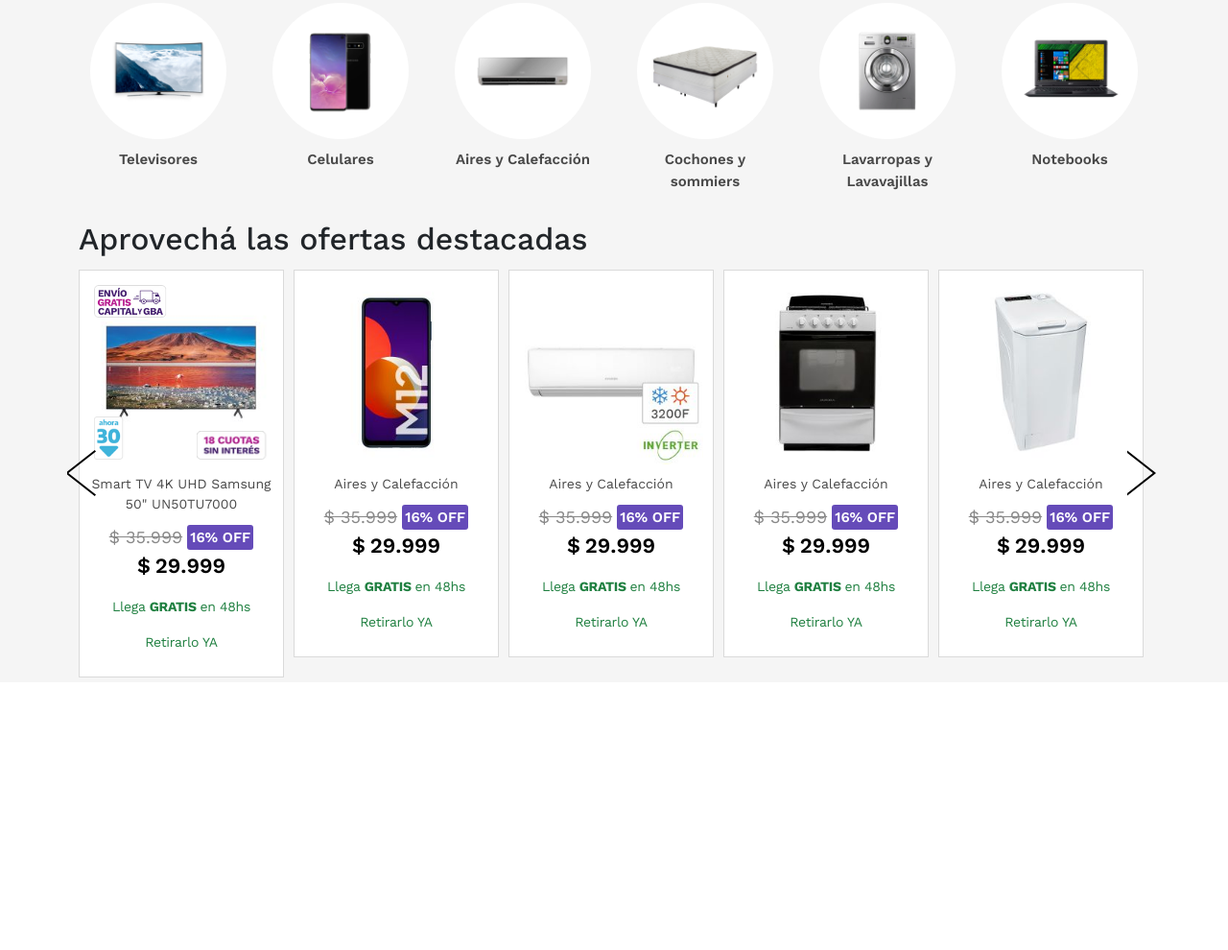
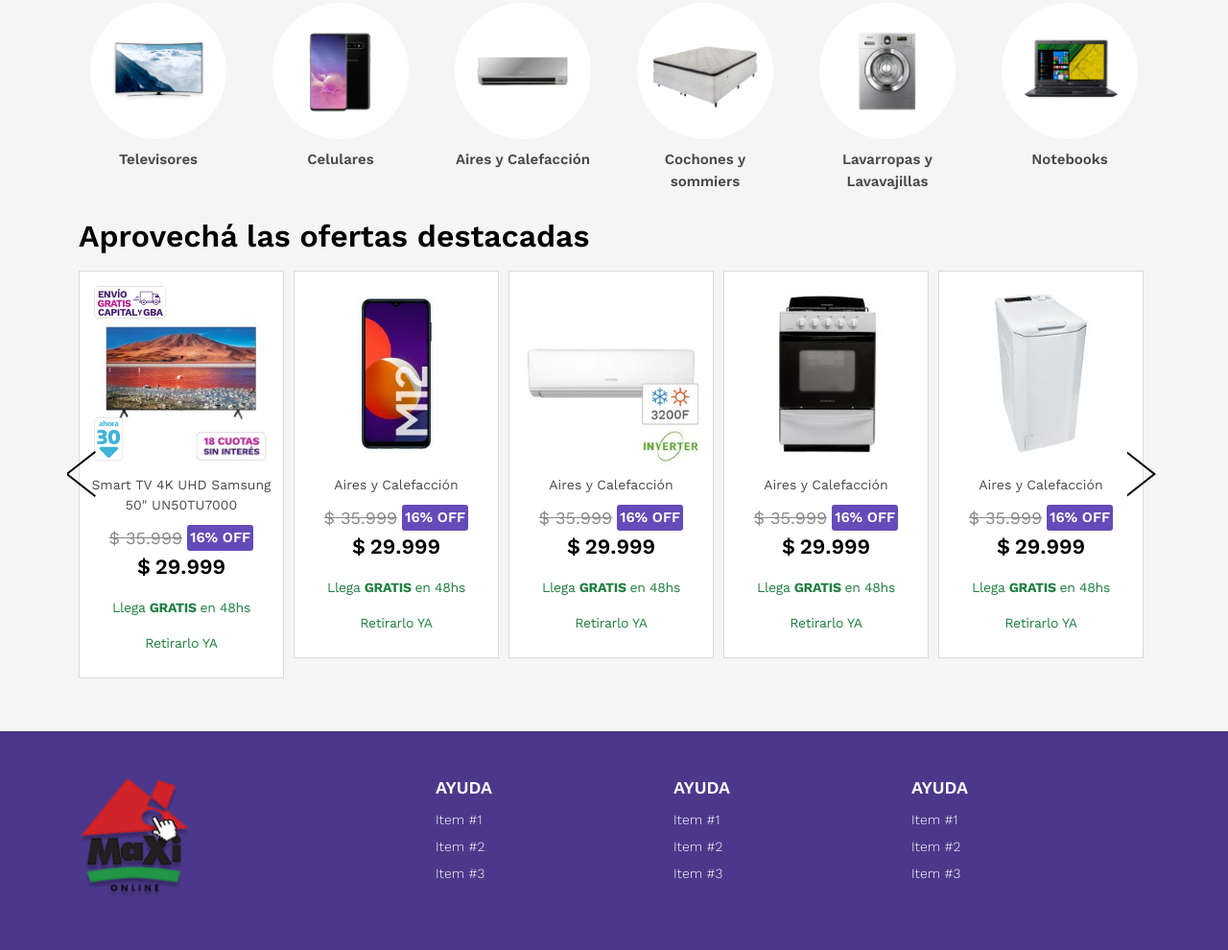
Before and after one commit to gfadavid/e-commerce, a website: page src/index.html in a window 1280 px wide. Shown: the part 513-1503 px from the top of the page at 96% size. Before the commit the page ends 1224 px from the top, so only its background shows below. Drawn offline with nearby package versions, Linux system fonts and the light colour scheme.

Commit message:
Estructura definida para el footer.

```diff
--- a/src/index.html
+++ b/src/index.html
@@ -544,6 +544,136 @@
 
     </main>
 
+    <footer class="footer">
+
+      <section class="container">
+
+        <article class="row g-0">
+
+          <div class="col-md-4">
+
+            <div class="row g-0">
+
+              <div class="col">
+
+                <figure class="footer__logo">
+
+                  <img class="footer__logo__image" src="img/logo1.png" alt="">
+
+                </figure>
+
+              </div>
+
+            </div>
+
+
+          </div>
+
+          <div class="col-md-8">
+
+            <div class="row g-0">
+
+              <div class="col-md-4">
+
+                <div class="footer__column">
+
+                  <div class="foouter__column__title">
+                    <h2 class="subtitle--1">
+                      Ayuda
+                    </h2>
+                  </div>
+
+                  <ul class="footer__column__list">
+
+                    <li class="footer__column__list__item">
+                      <a href="#" class="footer__column__list__link">item #1</a>
+                    </li>
+
+                    <li class="footer__column__list__item">
+                      <a href="#" class="footer__column__list__link">item #2</a>
+                    </li>
+
+                    <li class="footer__column__list__item">
+                      <a href="#" class="footer__column__list__link">item #3</a>
+                    </li>
+
+                  </ul>
+
+                </div>
+
+              </div>
+
+              <div class="col-md-4">
+
+                <div class="footer__column">
+
+                  <div class="foouter__column__title">
+                    <h2 class="subtitle--1">
+                      Ayuda
+                    </h2>
+                  </div>
+
+                  <ul class="footer__column__list">
+
+                    <li class="footer__column__list__item">
+                      <a href="#" class="footer__column__list__link">item #1</a>
+                    </li>
+
+                    <li class="footer__column__list__item">
+                      <a href="#" class="footer__column__list__link">item #2</a>
+                    </li>
+
+                    <li class="footer__column__list__item">
+                      <a href="#" class="footer__column__list__link">item #3</a>
+                    </li>
+
+                  </ul>
+
+                </div>
+
+              </div>
+
+              <div class="col-md-4">
+
+                <div class="footer__column">
+
+                  <div class="foouter__column__title">
+                    <h2 class="subtitle--1">
+                      Ayuda
+                    </h2>
+                  </div>
+
+                  <ul class="footer__column__list">
+
+                    <li class="footer__column__list__item">
+                      <a href="#" class="footer__column__list__link">item #1</a>
+                    </li>
+
+                    <li class="footer__column__list__item">
+                      <a href="#" class="footer__column__list__link">item #2</a>
+                    </li>
+
+                    <li class="footer__column__list__item">
+                      <a href="#" class="footer__column__list__link">item #3</a>
+                    </li>
+
+                  </ul>
+
+                </div>
+
+              </div>
+
+            </div>
+
+          </div>
+
+        </article>
+
+      </section>
+
+
+    </footer>
+
     <script src="js/bootstrap.bundle.min.js"></script>
     <!-- SLICK CAROUSEL -->
     <script type="text/javascript" src="//code.jquery.com/jquery-1.11.0.min.js"></script>
--- a/src/scss/base/_base.scss
+++ b/src/scss/base/_base.scss
@@ -9,4 +9,5 @@
 main {
   background-color: var(--gray-6);
   flex-grow: 1;
+  padding-bottom: 50px;
 }
--- a/src/scss/custom.scss
+++ b/src/scss/custom.scss
@@ -3,6 +3,12 @@
 
 // OVERRIDES
 $primary: var(--color-1);
+
+ul,
+ol {
+    padding-left: 0;
+    list-style: none;
+}
 
 a,
 a:hover {
--- /dev/null
+++ b/src/scss/layout/_footer.scss
@@ -0,0 +1,54 @@
+.footer {
+  background-color: var(--color-1);
+  padding-top: 50px;
+  padding-bottom: 50px;
+  position: relative;
+  &::before {
+    content: '';
+    background-color: rgba(0,0,0,.25);
+    width: 100%;
+    height: 100%;
+    position: absolute;
+    top: 0;
+  }
+  &__logo,
+  &__column {
+    position: relative;
+    z-index: 10;
+  }
+  &__logo {
+    // background-color: hotpink;
+    &__image {
+      // background-color: steelblue;
+      width: 125px;
+    }
+  }
+  &__column {
+    // background-color: tomato;
+    &__title {
+      // background-color: lawngreen;
+    }
+    &__list {
+      // background-color: lightblue;
+      padding-top: 10px;
+      &__item {
+        // background-color: mediumturquoise;
+        line-height: 2;
+        &:nth-child(even) {
+          // background-color: rosybrown;
+        }
+      }
+      &__link {
+        // background-color: saddlebrown;
+        color: var(--white);
+        font-size: var(--fsz-1);
+        text-transform: capitalize;
+        font-weight: var(--light);
+        &:hover {
+          color: var(--white);
+          text-decoration: underline;
+        }
+      }
+    }
+  }
+}
--- a/src/scss/main.scss
+++ b/src/scss/main.scss
@@ -3,6 +3,7 @@
 @import "base/base";
 
 @import "layout/header";
+@import "layout/footer";
 
 @import "components/carousel";
 @import "components/top-offers";
--- a/src/scss/modules/_titles.scss
+++ b/src/scss/modules/_titles.scss
@@ -0,0 +1,17 @@
+[class*="title--"],
+[class*="subtitle--"] {
+  margin: 0;
+  line-height: 1;
+  font-weight: var(--semi-bold);
+  color: var(--black);
+}
+
+.title--1 {
+  margin-bottom: 15px;
+}
+
+.subtitle--1 {
+  color: var(--white);
+  font-size: var(--fsz-5);
+  text-transform: uppercase;
+}
```
Also changed, not shown: src/css/custom.css, src/css/main.css.
